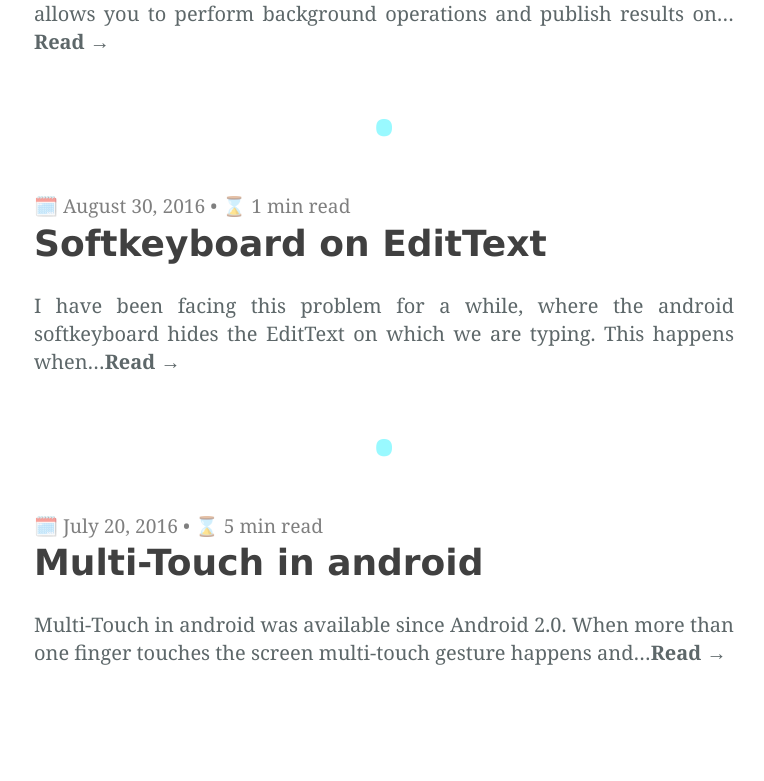
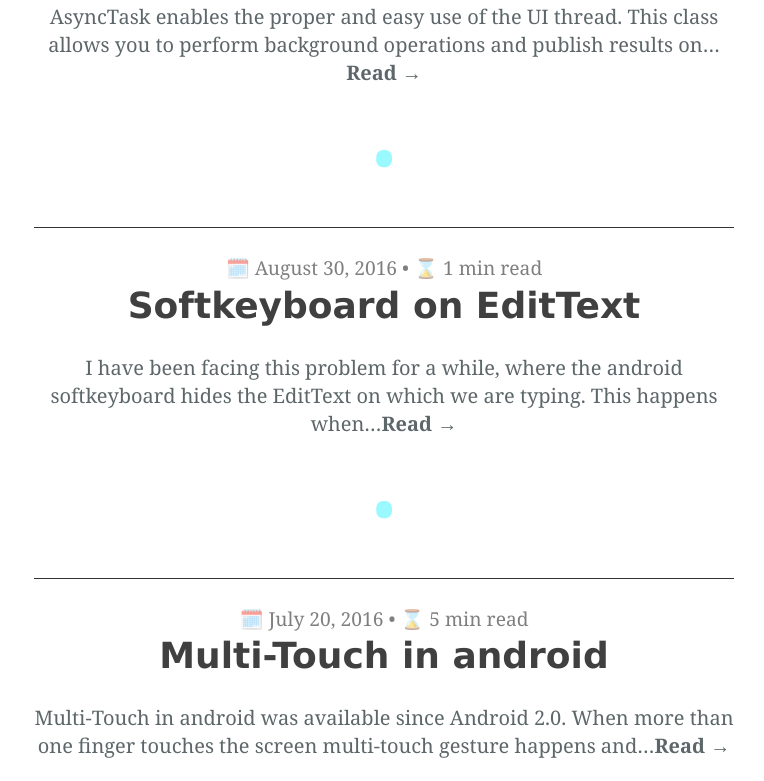
Before and after one commit to Arjun-sna/arjun, a Gatsby site: page / in a window 1280 px wide. Shown: the part 644-1425 px from the top of the page, without its empty margins (256-1020 px from the left). Built offline with nearby package versions, Linux system fonts and the light colour scheme; Gatsby itself is replaced by a stand-in of ours.

Commit message:
fix styles

```diff
--- a/src/styles/styles.scss
+++ b/src/styles/styles.scss
@@ -52,7 +52,7 @@ p, form {
   margin: 30px auto;
   word-wrap: break-word;
   font-size: 20px;
-  text-align: justify;
+  text-align: center;
   color: #5D6769;
 }
 p * {
@@ -278,6 +278,8 @@ nav {
 }
 article {
   margin-top: 30px;
+  text-align: center;
+  border-bottom: solid 0.5px;
 }
 article::after,
 header::after {
```
